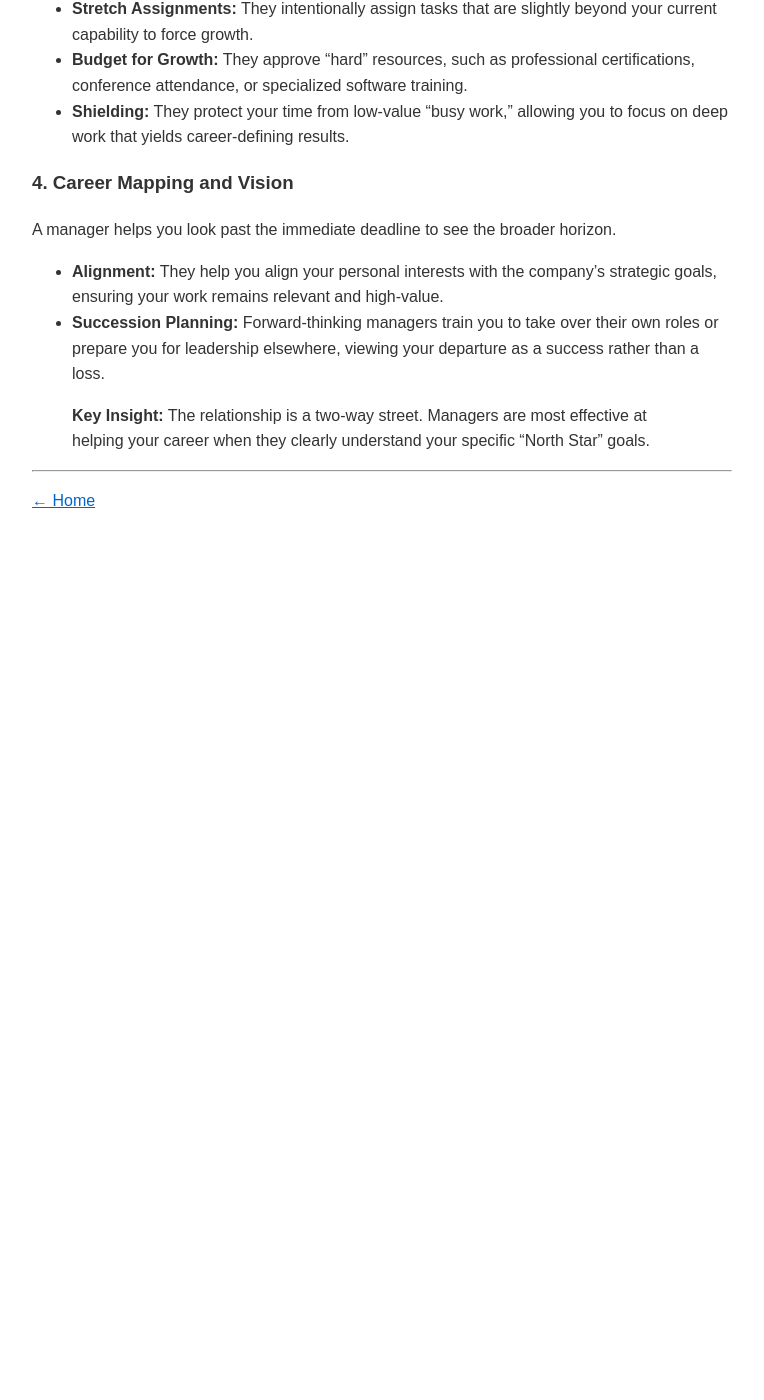
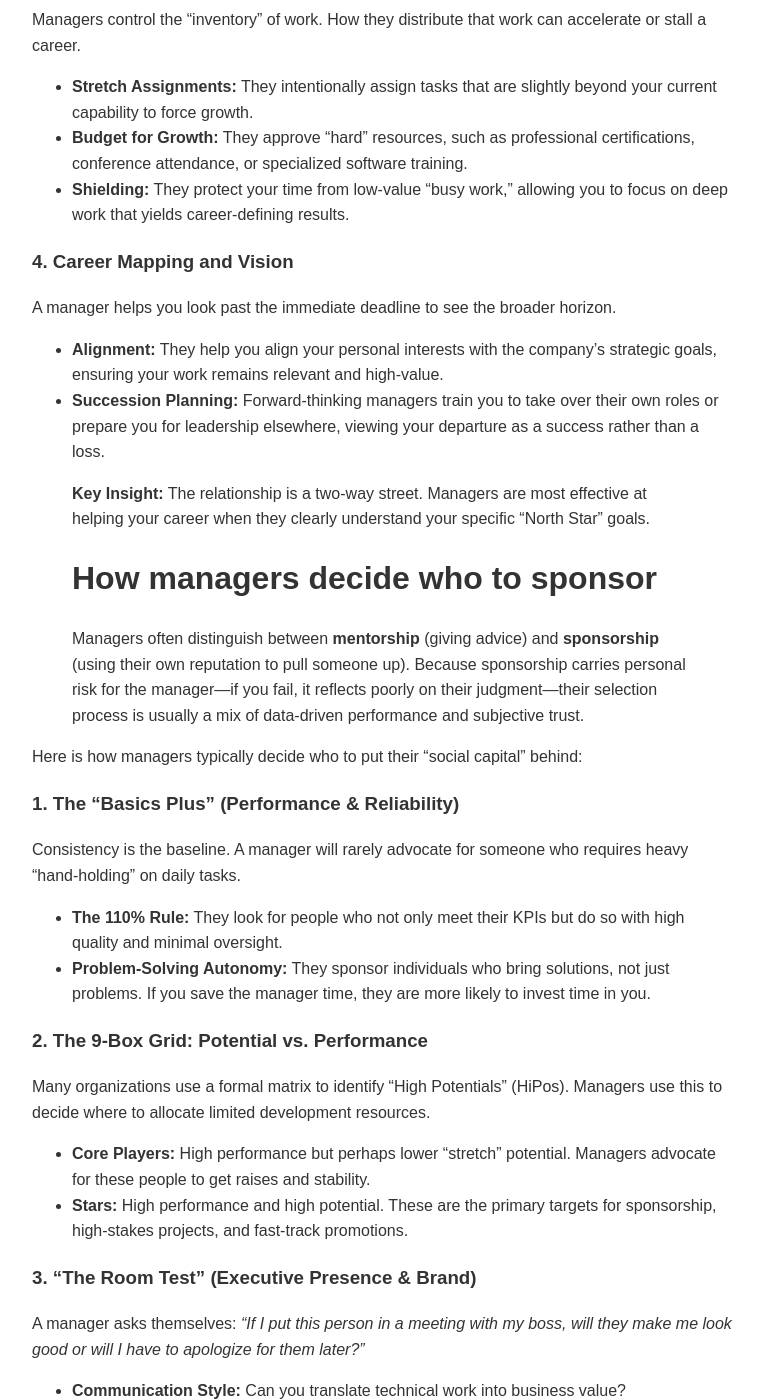
Before and after one commit to srimugunthan/AI-Gen-Stories, a Jekyll site: the page built from _posts/2026-03-02-Manager-relationship.md, in a window 1280 px wide and 1400 px high, scrolled down 891 px. Shown: the whole window, without its empty margins (258-1022 px from the left). Built offline with Jekyll 4.4.1, drawn with Linux system fonts in a browser that asks for light colours; our own code applies the rules of GitHub Pages for plain Markdown files; before the commit the page ends 1444 px from its top, so only the background shows below that; some of the changed text lies outside the part shown.

Commit message:
Expand on manager sponsorship criteria
Added sections on how managers decide who to sponsor, including criteria such as performance, potential, executive presence, strategic alignment, trust, and self-advocacy.

```diff
--- a/_posts/2026-03-02-Manager-relationship.md
+++ b/_posts/2026-03-02-Manager-relationship.md
@@ -1,3 +1,4 @@
+# How managers help a reportee
 Managers play a pivotal role in shaping a professional's trajectory, often acting as the bridge between an individual's daily tasks and their long-term aspirations. Their influence typically manifests through four key dimensions: advocacy, skill development, strategic exposure, and emotional support.
 
 ### 1. Advocacy and Internal Visibility
@@ -34,3 +35,54 @@ A manager helps you look past the immediate deadline to see the broader horizon.
 * **Succession Planning:** Forward-thinking managers train you to take over their own roles or prepare you for leadership elsewhere, viewing your departure as a success rather than a loss.
 
 > **Key Insight:** The relationship is a two-way street. Managers are most effective at helping your career when they clearly understand your specific "North Star" goals.
+# How managers decide who to sponsor
+Managers often distinguish between **mentorship** (giving advice) and **sponsorship** (using their own reputation to pull someone up). Because sponsorship carries personal risk for the manager—if you fail, it reflects poorly on their judgment—their selection process is usually a mix of data-driven performance and subjective trust.
+
+Here is how managers typically decide who to put their "social capital" behind:
+
+### 1. The "Basics Plus" (Performance & Reliability)
+
+Consistency is the baseline. A manager will rarely advocate for someone who requires heavy "hand-holding" on daily tasks.
+
+* **The 110% Rule:** They look for people who not only meet their KPIs but do so with high quality and minimal oversight.
+* **Problem-Solving Autonomy:** They sponsor individuals who bring solutions, not just problems. If you save the manager time, they are more likely to invest time in you.
+
+### 2. The 9-Box Grid: Potential vs. Performance
+
+Many organizations use a formal matrix to identify "High Potentials" (HiPos). Managers use this to decide where to allocate limited development resources.
+
+* **Core Players:** High performance but perhaps lower "stretch" potential. Managers advocate for these people to get raises and stability.
+* **Stars:** High performance and high potential. These are the primary targets for sponsorship, high-stakes projects, and fast-track promotions.
+
+### 3. "The Room Test" (Executive Presence & Brand)
+
+A manager asks themselves: *"If I put this person in a meeting with my boss, will they make me look good or will I have to apologize for them later?"*
+
+* **Communication Style:** Can you translate technical work into business value?
+* **Emotional Intelligence (EQ):** Managers advocate for those who can navigate conflict without creating "drama" that the manager then has to clean up.
+
+### 4. Strategic Alignment
+
+Managers often sponsor people who fill a "gap" in the team’s future needs.
+
+* **Skill Complementarity:** If the manager knows the department is moving toward AI or data science, they will sponsor the person already leaning into those skills.
+* **Diversity of Thought:** Good managers advocate for people who challenge their own perspectives in a constructive way, as this leads to better team outcomes.
+
+---
+
+### 5. Trust and "Loyalty"
+
+This isn't about blind obedience, but about **predictability**. A manager needs to know that:
+
+* You won't "blindside" them with bad news at the last minute.
+* You are aligned with the team's broader goals.
+* You will represent their department's interests well when working with other teams.
+
+### 6. The "Squeaky Wheel" (Self-Advocacy)
+
+Surprisingly, managers often sponsor those who **make it easy for them to do so**.
+
+* If you clearly communicate your goals, the manager knows exactly which opportunities to "grab" for you.
+* Without a clear signal from you, a manager might assume you are happy where you are and give the opportunity to someone more vocal.
+
+> **The Reality Check:** Sponsorship is an investment. A manager is trading their "reputation points" to get you a seat at the table. They only spend those points when they are confident the "ROI" (your success) is guaranteed.
```
